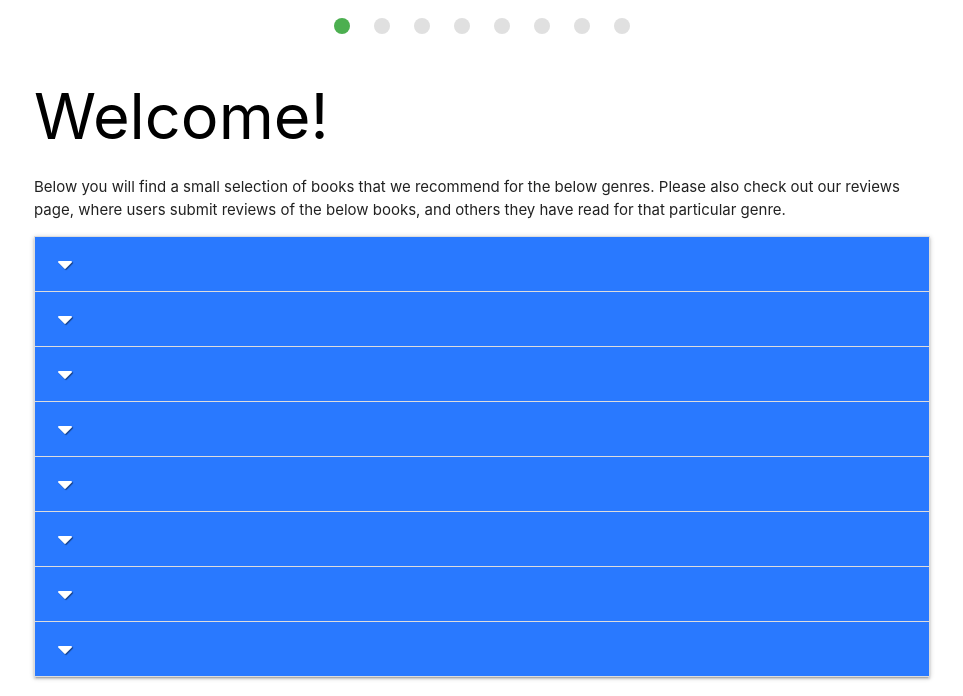
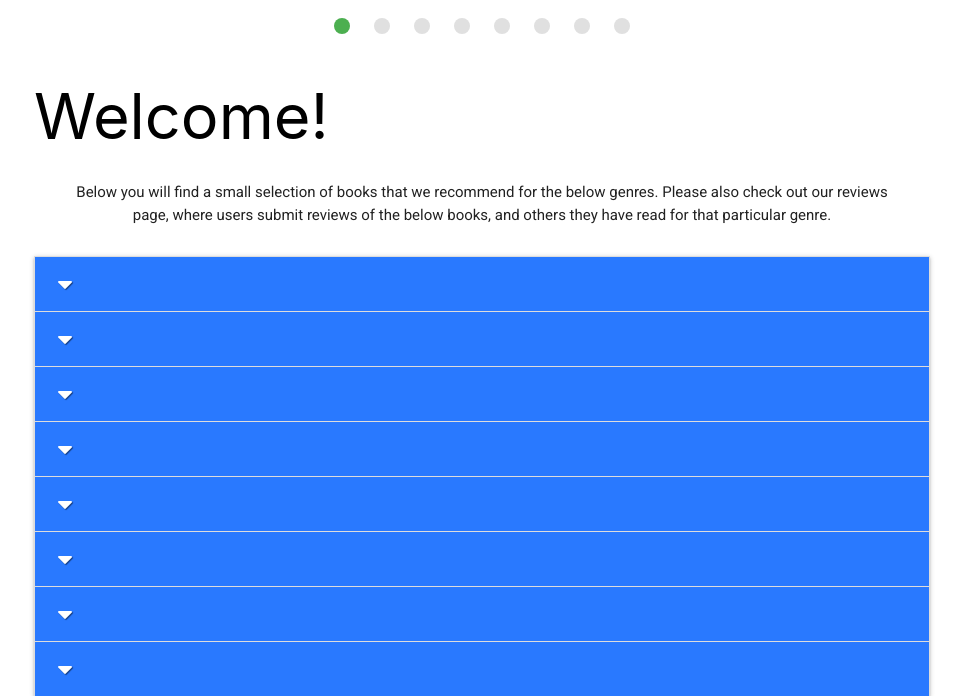
Before and after one commit to AJWest22/MS3-Submission, a Flask app: page / in a window 1280 px wide. Shown: the part 464-1160 px from the top of the page, without its empty margins (158-1121 px from the left). Run offline with Flask 2, Linux system fonts and the light colour scheme; data that the repository does not hold is empty; some libraries are stand-ins or nearby versions.

Commit message:
add sub text styling

```diff
--- a/static/css/style.css
+++ b/static/css/style.css
@@ -23,3 +23,10 @@
     font-family: Oswald;
     font-size: 4em;
 }
+
+.sub-text {
+    text-align: center;
+    font-family: Roboto;
+    font-size: 1em;
+    margin: 2em;
+}
```
